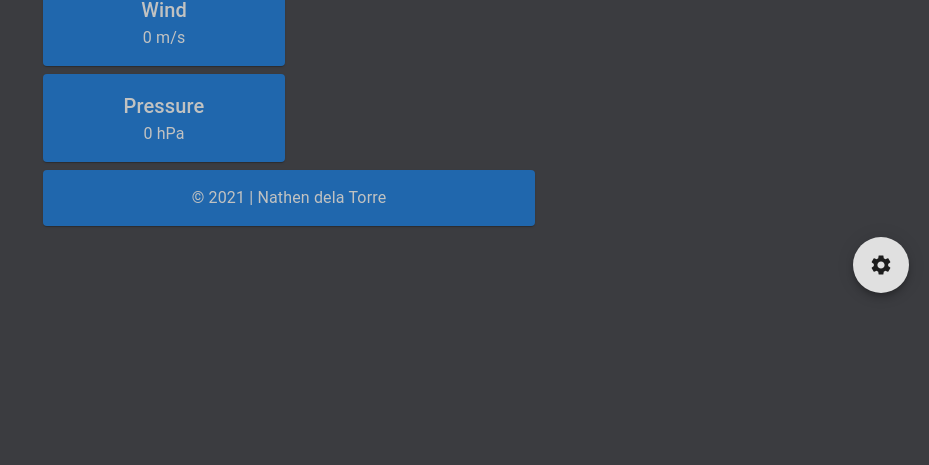
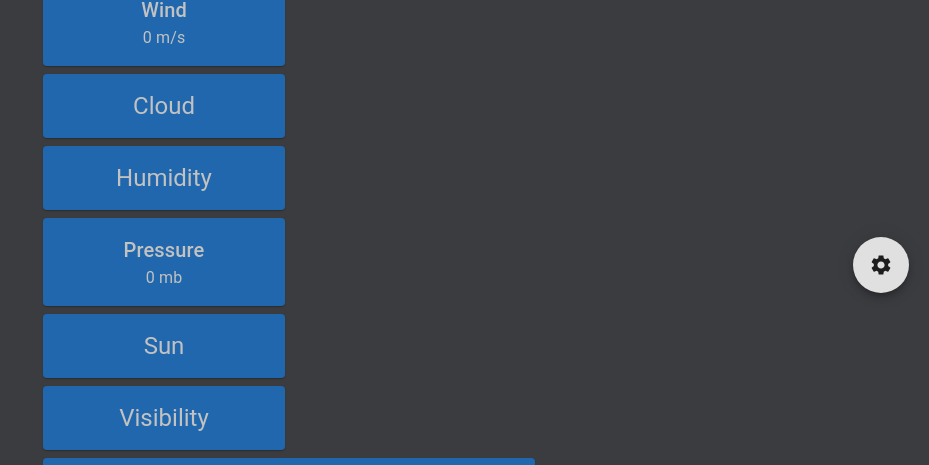
Before and after one commit to NathenDT/Weather-App, a React (Create React App) app: page / in a window 1280 px wide. Shown: the part 487-952 px from the top of the page, without its empty margins (351-1280 px from the left). Before the commit the page ends 800 px from the top, so only its background shows below. Built offline with nearby package versions, Linux system fonts and the light colour scheme; no server answers.

Commit message:
Adding Cards

```diff
--- a/src/App.tsx
+++ b/src/App.tsx
@@ -9,8 +9,8 @@ require('dotenv').config()
 import { useEffect, useState } from 'react'
 
 // Styles
-import { CssBaseline, ScopedCssBaseline } from '@mui/material'
-import { createTheme, Theme ,ThemeProvider, styled } from '@mui/material/styles'
+import { CssBaseline } from '@mui/material'
+import { createTheme, Theme ,ThemeProvider } from '@mui/material/styles'
 
 /* Local */
 // Function
@@ -20,11 +20,15 @@ import timeTheme from './utils/timeTheme'
 import Head from './components/Head'
 import Index from './pages'
 
+// Styles
+import './styles/App.scss'
+
 // Interfaces
 import Weather from './utils/interfaces/Weather'
 
-// Styles
-import './styles/App.scss'
+// Types
+import TemperatureUnit from './utils/types/TemperatureUnits'
+import ThemeTypes from './utils/types/ThemeTypes'
 
 /*
  * Code
@@ -49,7 +53,7 @@ const lightTheme: Theme = createTheme({
       default: '#EFEFED',
     },
     text: {
-      primary: '#3B3C40'
+      primary: '#000000'
     }
   }
 })
@@ -72,7 +76,9 @@ export default function App(): JSX.Element {
       name: '',
       cod: 0
     }),
-    [themeType, setThemeType] = useState<'dark' | 'light' | 'time'>('time'),
+    [currentDate, setCurrentDate] = useState<Date>(new Date()),
+    [tempType, setTempType] = useState<TemperatureUnit>('F'),
+    [themeType, setThemeType] = useState<ThemeTypes>('time'),
     [error, setError] = useState<string>('')
 
   useEffect(() => {
@@ -94,9 +100,16 @@ export default function App(): JSX.Element {
 
         setWeather(_weather)
       })
-    }, 1000 * 60 * 60) // One hour
+    }, 1000 * 60 * 60) // One Hour
 
-    return () => clearInterval(interval)
+    const intervalDate = setInterval(() => {
+      setCurrentDate(new Date())
+  }, 1000) // One Second
+
+    return () => {
+      clearInterval(interval)
+      clearInterval(intervalDate)
+    }
   }, [])
 
   return (
@@ -113,7 +126,12 @@ export default function App(): JSX.Element {
         <Index
           loading={loading}
           weather={weather}
+          themeType={themeType}
+          tempType={tempType}
+          currentDate={currentDate}
           error={error}
+          setThemeType={setThemeType}
+          setTempType={setTempType}
         />
       </ThemeProvider>
     </main>
--- a/src/components/cards/Cloud.tsx
+++ b/src/components/cards/Cloud.tsx
@@ -1,10 +1,31 @@
+/*
+ * Imports
+*/
+
+/* Dependencies */
+// Components
+import { Typography } from '@mui/material'
+
+/* Locals */
+// Components
+import ItemPaper from '../ItemPaper'
+
+// Interfaces
+import Weather from '../../utils/interfaces/Weather'
+
+/*
+ * Code
+*/
+
 type Props = {
-
+  loading: boolean,
+  weather: Weather,
 }
 
-export default function CloudCard(): JSX.Element {
+export default function CloudCard({ loading, weather }: Props): JSX.Element {
   return (
-    <>
-    </>
+    <ItemPaper>
+      <Typography variant="h5">Cloud</Typography>
+    </ItemPaper>
   )
 }
--- a/src/components/cards/Humidity.tsx
+++ b/src/components/cards/Humidity.tsx
@@ -1,6 +1,31 @@
-export default function HumidityCard(): JSX.Element {
+/*
+ * Imports
+*/
+
+/* Dependencies */
+// Components
+import { Typography } from '@mui/material'
+
+/* Locals */
+// Components
+import ItemPaper from '../ItemPaper'
+
+// Interfaces
+import Weather from '../../utils/interfaces/Weather'
+
+/*
+ * Code
+*/
+
+type Props = {
+  loading: boolean,
+  weather: Weather,
+}
+
+export default function HumidityCard({ loading, weather }: Props): JSX.Element {
   return (
-    <>
-    </>
+    <ItemPaper>
+      <Typography variant="h5">Humidity</Typography>
+    </ItemPaper>
   )
 }
--- a/src/components/cards/Pressure.tsx
+++ b/src/components/cards/Pressure.tsx
@@ -18,16 +18,17 @@ import Weather from '../../utils/interfaces/Weather'
 */
 
 type Props = {
+  loading: boolean,
   weather: Weather
 }
 
-export default function PressureCard({ weather }: Props): JSX.Element {
+export default function PressureCard({ loading, weather }: Props): JSX.Element {
   return (
     <ItemPaper>
       <Typography variant="h6">Pressure</Typography>
 
       <Typography variant="body1">
-        {weather.main.pressure} hPa
+        {weather.main.pressure} mb
       </Typography>
     </ItemPaper>
   )
--- a/src/components/cards/Sun.tsx
+++ b/src/components/cards/Sun.tsx
@@ -1,6 +1,31 @@
-export default function SunCard(): JSX.Element {
+/*
+ * Imports
+*/
+
+/* Dependencies */
+// Components
+import { Typography } from '@mui/material'
+
+/* Locals */
+// Components
+import ItemPaper from '../ItemPaper'
+
+// Interfaces
+import Weather from '../../utils/interfaces/Weather'
+
+/*
+ * Code
+*/
+
+type Props = {
+  loading: boolean,
+  weather: Weather
+}
+
+export default function SunCard({ loading, weather }: Props): JSX.Element {
   return (
-    <>
-    </>
+    <ItemPaper>
+      <Typography variant="h5">Sun</Typography>
+    </ItemPaper>
   )
 }
--- a/src/components/cards/Temperature.tsx
+++ b/src/components/cards/Temperature.tsx
@@ -3,9 +3,6 @@
 */
 
 /* Dependencies */
-// Functions
-import { useState } from 'react'
-
 // Components
 import { ToggleButton, ToggleButtonGroup, Typography } from '@mui/material'
 
@@ -31,12 +28,12 @@ import TemperatureUnits from '../../utils/types/TemperatureUnits'
 
 type Props = {
   loading: boolean,
-  weather: Weather
+  weather: Weather,
+  tempType: TemperatureUnits,
+  setTempType: (tempType: TemperatureUnits) => void
 }
 
-export default function TemperatureCard({ loading, weather }: Props): JSX.Element {
-  const [tempType, setTempType] = useState<TemperatureUnits>('F')
-
+export default function TemperatureCard({ loading, weather, tempType, setTempType }: Props): JSX.Element {
   return (
     <ItemPaper>
       <Title loading={loading} />
--- a/src/components/cards/Visibility.tsx
+++ b/src/components/cards/Visibility.tsx
@@ -1,6 +1,31 @@
-export default function VisibilityCard(): JSX.Element {
+/*
+ * Imports
+*/
+
+/* Dependencies */
+// Components
+import { Typography } from '@mui/material'
+
+/* Locals */
+// Components
+import ItemPaper from '../ItemPaper'
+
+// Interfaces
+import Weather from '../../utils/interfaces/Weather'
+
+/*
+ * Code
+*/
+
+type Props = {
+  loading: boolean,
+  weather: Weather
+}
+
+export default function VisibilityCard({ loading, weather }: Props): JSX.Element {
   return (
-    <>
-    </>
+    <ItemPaper>
+      <Typography variant="h5">Visibility</Typography>
+    </ItemPaper>
   )
 }
--- a/src/components/cards/Wind.tsx
+++ b/src/components/cards/Wind.tsx
@@ -18,10 +18,11 @@ import Weather from '../../utils/interfaces/Weather'
 */
 
 type Props = {
+  loading: boolean,
   weather: Weather
 }
 
-export default function WindCard({ weather }: Props): JSX.Element {
+export default function WindCard({ loading, weather }: Props): JSX.Element {
   return (
     <ItemPaper>
       <Typography variant="h6">Wind</Typography>
--- a/src/pages/index.tsx
+++ b/src/pages/index.tsx
@@ -24,17 +24,35 @@ import WindCard from '../components/cards/Wind'
 // Interfaces
 import Weather from '../utils/interfaces/Weather'
 
+// Types
+import TemperatureUnit from '../utils/types/TemperatureUnits'
+import ThemeTypes from '../utils/types/ThemeTypes'
+
 /*
  * Code
 */
 
 type Props = {
+  loading: boolean,
   weather: Weather,
-  loading: boolean,
-  error: string
+  currentDate: Date,
+  tempType: TemperatureUnit,
+  themeType: ThemeTypes,
+  error: string,
+  setThemeType: (themeType: ThemeTypes) => void,
+  setTempType: (tempType: TemperatureUnit) => void,
 }
 
-export default function Index({ loading, weather, error }: Props): JSX.Element {
+export default function Index({
+  loading,
+  weather,
+  currentDate,
+  tempType,
+  themeType,
+  error,
+  setThemeType,
+  setTempType,
+}: Props): JSX.Element {
   return (
     <>
       {error === '' || <Alert severity = "error">{error}</Alert>}
@@ -52,27 +70,42 @@ export default function Index({ loading, weather, error }: Props): JSX.Element {
           />
 
           <WindCard
+            loading={loading}
             weather={weather}
           />
 
           <CloudCard
-          />
-
-          <HumidityCard />
-
-          <PressureCard
+            loading={loading}
             weather={weather}
           />
 
-          <SunCard />
+          <HumidityCard
+            loading={loading}
+            weather={weather}
+          />
 
-          <VisiblityCard />
+          <PressureCard
+            loading={loading}
+            weather={weather}
+          />
+
+          <SunCard
+            loading={loading}
+            weather={weather}
+          />
+
+          <VisiblityCard
+            loading={loading}
+            weather={weather}
+          />
         </Column>
 
         <Column>
           <TemperatureCard
             loading={loading}
             weather={weather}
+            tempType={tempType}
+            setTempType={setTempType}
           />
         </Column>
       </Grid>
--- /dev/null
+++ b/src/utils/types/ThemeTypes.ts
@@ -0,0 +1,3 @@
+type ThemeTypes = 'dark' | 'light' | 'time'
+
+export default ThemeTypes
```
Also changed, not shown: src/components/cards/Date.tsx (added, +11 -0 lines), 1 other file (tests, documents, lock files or other folders).
